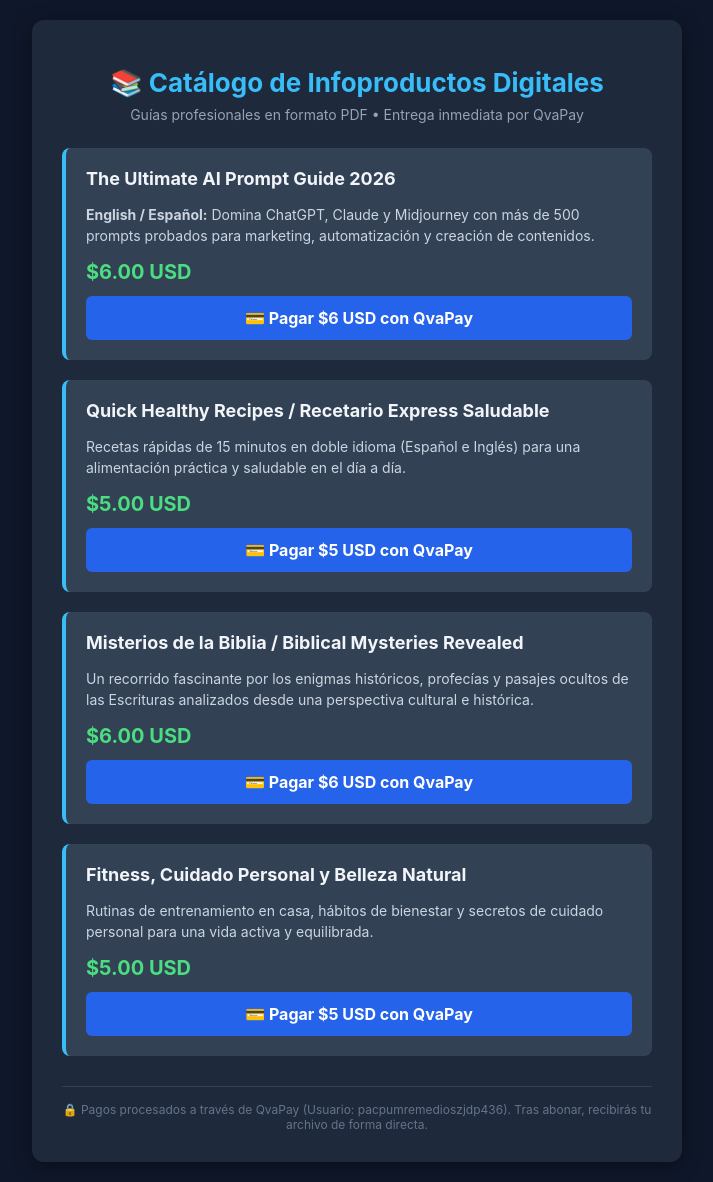
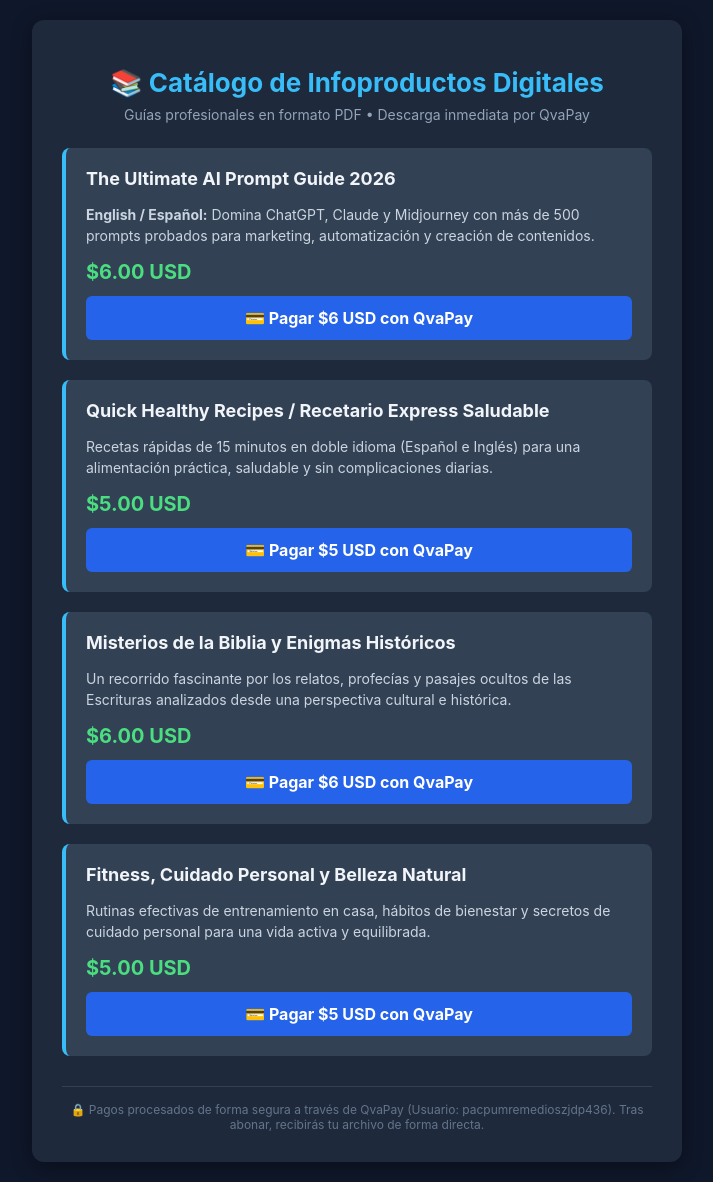
Before and after one commit to solarcuba2026/solar-ebooks, a plain HTML site: page index.html in a window 1280 px wide. Shown: the whole page, without its empty margins (283-996 px from the left). Drawn offline with Linux system fonts and the light colour scheme.

Commit message:
Revise titles and subtitles in index.html
Updated titles and subtitles for clarity and consistency.

```diff
--- a/index.html
+++ b/index.html
@@ -3,7 +3,7 @@
 <head>
     <meta charset="UTF-8">
     <meta name="viewport" content="width=device-width, initial-scale=1.0">
-    <title>Ebooks Digitales | Catálogo y Descarga Instantánea</title>
+    <title>Infoproductos Digitales | Descarga Inmediata PDF</title>
     <style>
         * { box-sizing: border-box; }
         body { font-family: -apple-system, BlinkMacSystemFont, "Segoe UI", Roboto, sans-serif; background: #0f172a; color: #f8fafc; margin: 0; padding: 20px; display: flex; justify-content: center; }
@@ -22,7 +22,7 @@
 <body>
     <div class="container">
         <h1>📚 Catálogo de Infoproductos Digitales</h1>
-        <div class="subtitle">Guías profesionales en formato PDF • Entrega inmediata por QvaPay</div>
+        <div class="subtitle">Guías profesionales en formato PDF • Descarga inmediata por QvaPay</div>
 
         <!-- Producto 1: IA -->
         <div class="product">
@@ -35,15 +35,15 @@
         <!-- Producto 2: Recetario -->
         <div class="product">
             <h2>Quick Healthy Recipes / Recetario Express Saludable</h2>
-            <p>Recetas rápidas de 15 minutos en doble idioma (Español e Inglés) para una alimentación práctica y saludable en el día a día.</p>
+            <p>Recetas rápidas de 15 minutos en doble idioma (Español e Inglés) para una alimentación práctica, saludable y sin complicaciones diarias.</p>
             <div class="price">$5.00 USD</div>
             <a href="https://qvapay.com/pay/pacpumremedioszjdp436" class="btn" target="_blank">💳 Pagar $5 USD con QvaPay</a>
         </div>
 
         <!-- Producto 3: Misterios de la Biblia -->
         <div class="product">
-            <h2>Misterios de la Biblia / Biblical Mysteries Revealed</h2>
-            <p>Un recorrido fascinante por los enigmas históricos, profecías y pasajes ocultos de las Escrituras analizados desde una perspectiva cultural e histórica.</p>
+            <h2>Misterios de la Biblia y Enigmas Históricos</h2>
+            <p>Un recorrido fascinante por los relatos, profecías y pasajes ocultos de las Escrituras analizados desde una perspectiva cultural e histórica.</p>
             <div class="price">$6.00 USD</div>
             <a href="https://qvapay.com/pay/pacpumremedioszjdp436" class="btn" target="_blank">💳 Pagar $6 USD con QvaPay</a>
         </div>
@@ -51,13 +51,13 @@
         <!-- Producto 4: Fitness y Belleza -->
         <div class="product">
             <h2>Fitness, Cuidado Personal y Belleza Natural</h2>
-            <p>Rutinas de entrenamiento en casa, hábitos de bienestar y secretos de cuidado personal para una vida activa y equilibrada.</p>
+            <p>Rutinas efectivas de entrenamiento en casa, hábitos de bienestar y secretos de cuidado personal para una vida activa y equilibrada.</p>
             <div class="price">$5.00 USD</div>
             <a href="https://qvapay.com/pay/pacpumremedioszjdp436" class="btn" target="_blank">💳 Pagar $5 USD con QvaPay</a>
         </div>
 
         <div class="footer">
-            🔒 Pagos procesados a través de QvaPay (Usuario: pacpumremedioszjdp436). Tras abonar, recibirás tu archivo de forma directa.
+            🔒 Pagos procesados de forma segura a través de QvaPay (Usuario: pacpumremedioszjdp436). Tras abonar, recibirás tu archivo de forma directa.
         </div>
     </div>
 </body>
```
